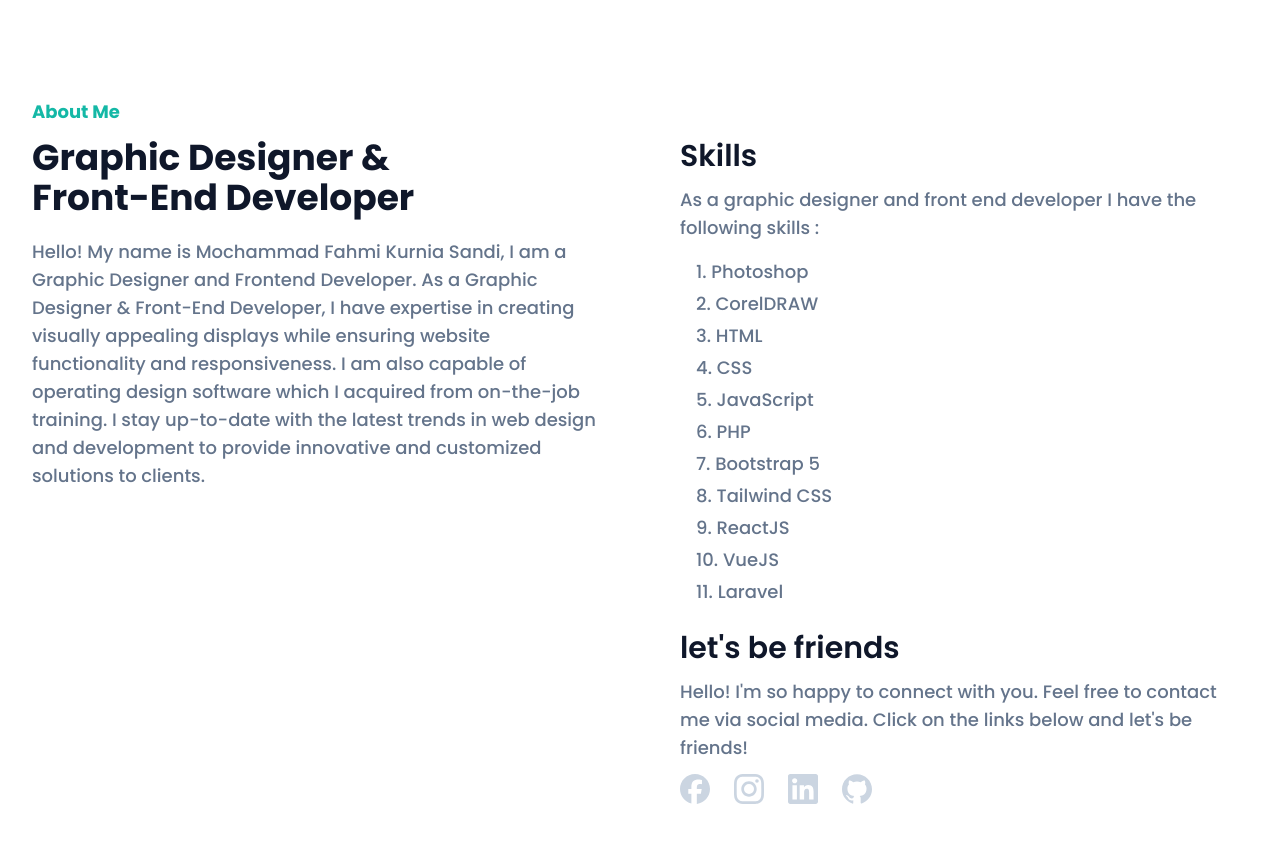
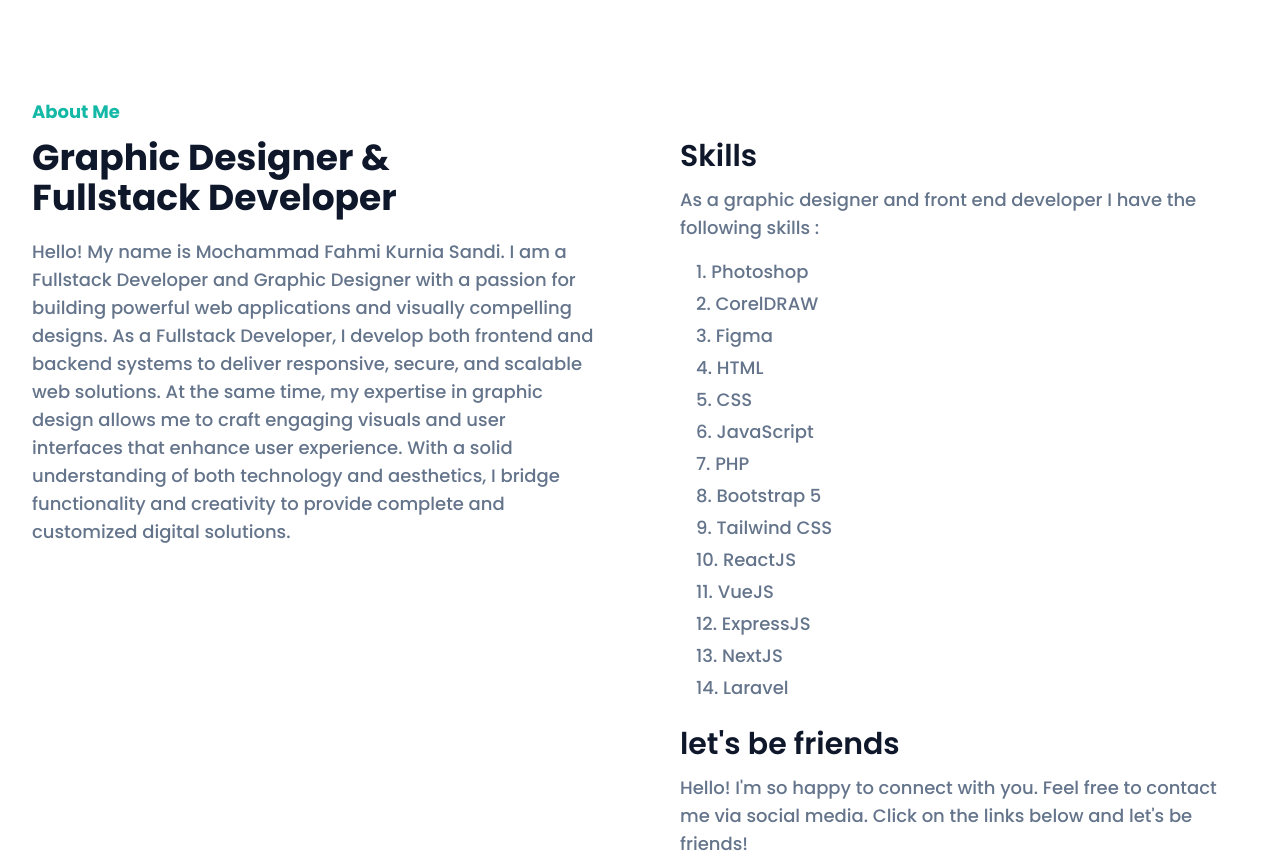
Before and after one commit to Mochfahmi17/portofolioku, a React (Vite) app: page / in a window 1280 px wide. Shown: the part 600-1468 px from the top of the page. Built offline with nearby package versions, Linux system fonts and the light colour scheme.

Commit message:
add new skill

```diff
--- a/src/data/data.js
+++ b/src/data/data.js
@@ -22,38 +22,50 @@ export const mySkill = [
   },
   {
     id: 3,
+    skill: "Figma",
+  },
+  {
+    id: 4,
     skill: "HTML",
   },
   {
-    id: 4,
+    id: 5,
     skill: "CSS",
   },
   {
-    id: 5,
+    id: 6,
     skill: "JavaScript",
   },
   {
-    id: 6,
+    id: 7,
     skill: "PHP",
   },
   {
-    id: 7,
+    id: 8,
     skill: "Bootstrap 5",
   },
   {
-    id: 8,
+    id: 9,
     skill: "Tailwind CSS",
   },
   {
-    id: 9,
+    id: 10,
     skill: "ReactJS",
   },
   {
-    id: 10,
+    id: 11,
     skill: "VueJS",
   },
   {
-    id: 11,
+    id: 12,
+    skill: "ExpressJS",
+  },
+  {
+    id: 13,
+    skill: "NextJS",
+  },
+  {
+    id: 14,
     skill: "Laravel",
   },
 ];
--- a/src/pages/Homepage.jsx
+++ b/src/pages/Homepage.jsx
@@ -58,17 +58,19 @@ const Homepage = () => {
                 About Me
               </h4>
               <h2 className="mb-5 max-w-md text-3xl font-bold text-slate-900 lg:text-4xl">
-                Graphic Designer & Front-End Developer
+                Graphic Designer & Fullstack Developer
               </h2>
               <p className="text-base font-medium text-slate-500 lg:text-lg">
-                Hello! My name is Mochammad Fahmi Kurnia Sandi, I am a Graphic
-                Designer and Frontend Developer. As a Graphic Designer &
-                Front-End Developer, I have expertise in creating visually
-                appealing displays while ensuring website functionality and
-                responsiveness. I am also capable of operating design software
-                which I acquired from on-the-job training. I stay up-to-date
-                with the latest trends in web design and development to provide
-                innovative and customized solutions to clients.
+                Hello! My name is Mochammad Fahmi Kurnia Sandi. I am a Fullstack
+                Developer and Graphic Designer with a passion for building
+                powerful web applications and visually compelling designs. As a
+                Fullstack Developer, I develop both frontend and backend systems
+                to deliver responsive, secure, and scalable web solutions. At
+                the same time, my expertise in graphic design allows me to craft
+                engaging visuals and user interfaces that enhance user
+                experience. With a solid understanding of both technology and
+                aesthetics, I bridge functionality and creativity to provide
+                complete and customized digital solutions.
               </p>
             </div>
             <div className="box">
```
